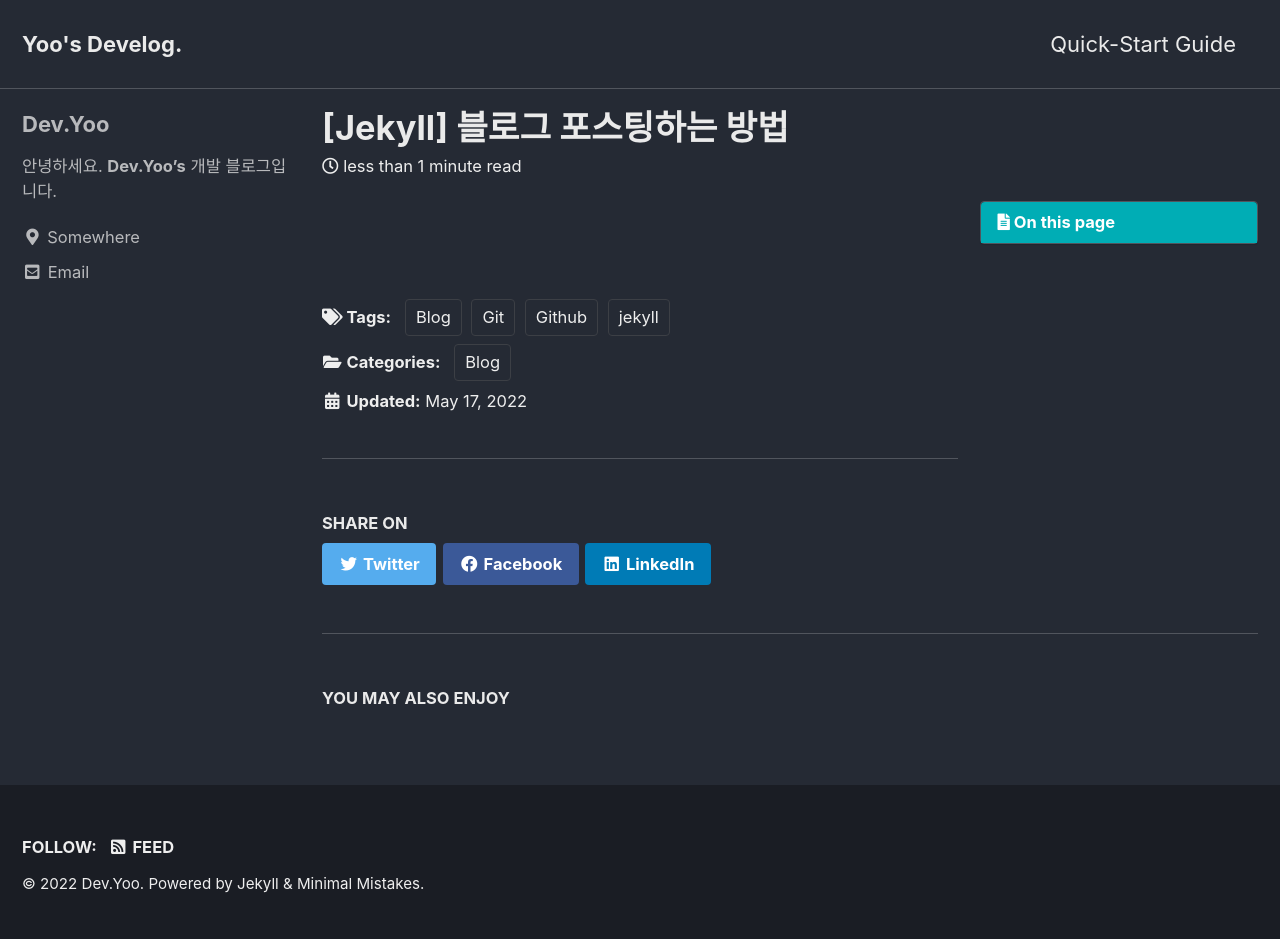
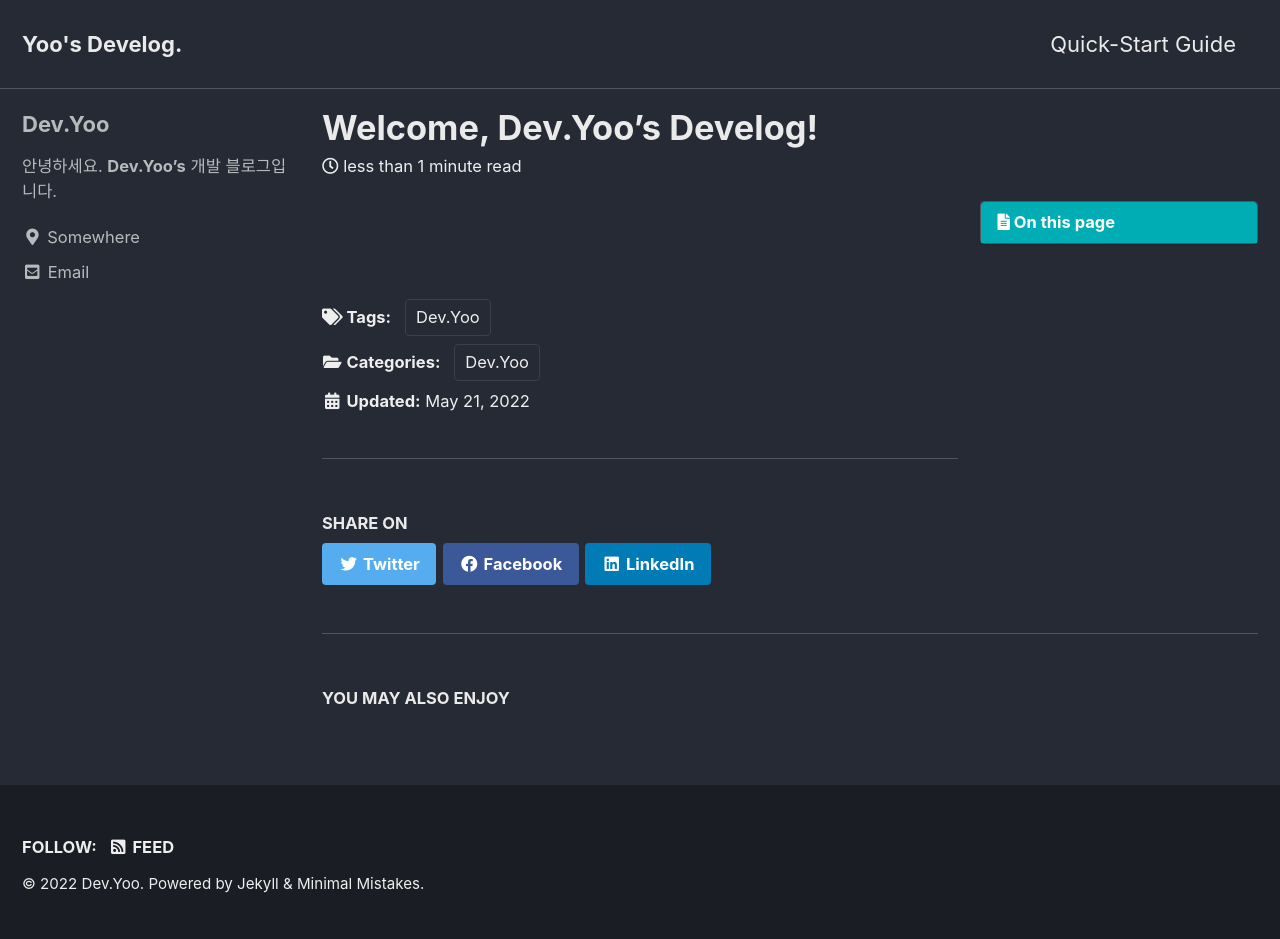
Before and after one commit to kinq0801/kinq0801.github.io, a Jekyll site: the page built from _posts/2022-05-17-My-First-Post.md, in a window 1280 px wide. Built offline with Jekyll 4.4.1, drawn with Linux system fonts in a browser that asks for light colours; cached includes are drawn as plain includes.

Commit message:
Update 2022-05-17-My-First-Post.md

```diff
--- a/_posts/2022-05-17-My-First-Post.md
+++ b/_posts/2022-05-17-My-First-Post.md
@@ -1,15 +1,15 @@
 ---
-title:  "[Jekyll] 블로그 포스팅하는 방법"
-excerpt: "md 파일에 마크다운 문법으로 작성하여 Github 원격 저장소에 업로드 해보자. 에디터는 Visual Studio code 사용! 로컬 서버에서 확인도 해보자. "
+title:  "Welcome, Dev.Yoo's Develog!"
+excerpt: "This is My First "
 
 categories:
-  - Blog
+  - Dev.Yoo
 tags:
-  - [Blog, jekyll, Github, Git]
+  - [Dev.Yoo]
 
 toc: true
 toc_sticky: true
 
 date: 2022-05-17
-last_modified_at: 2022-05-17
+last_modified_at: 2022-05-21
 ---
```
